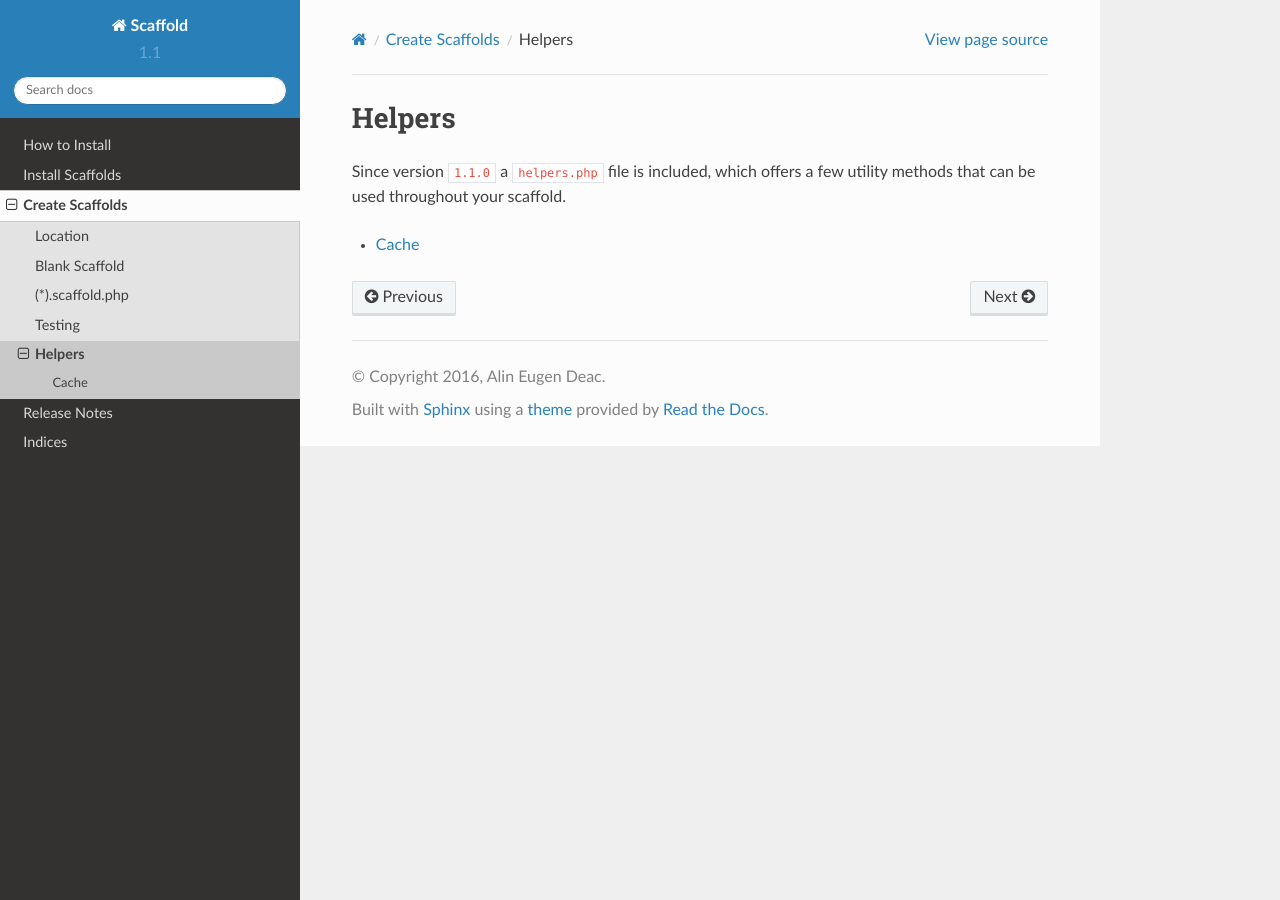
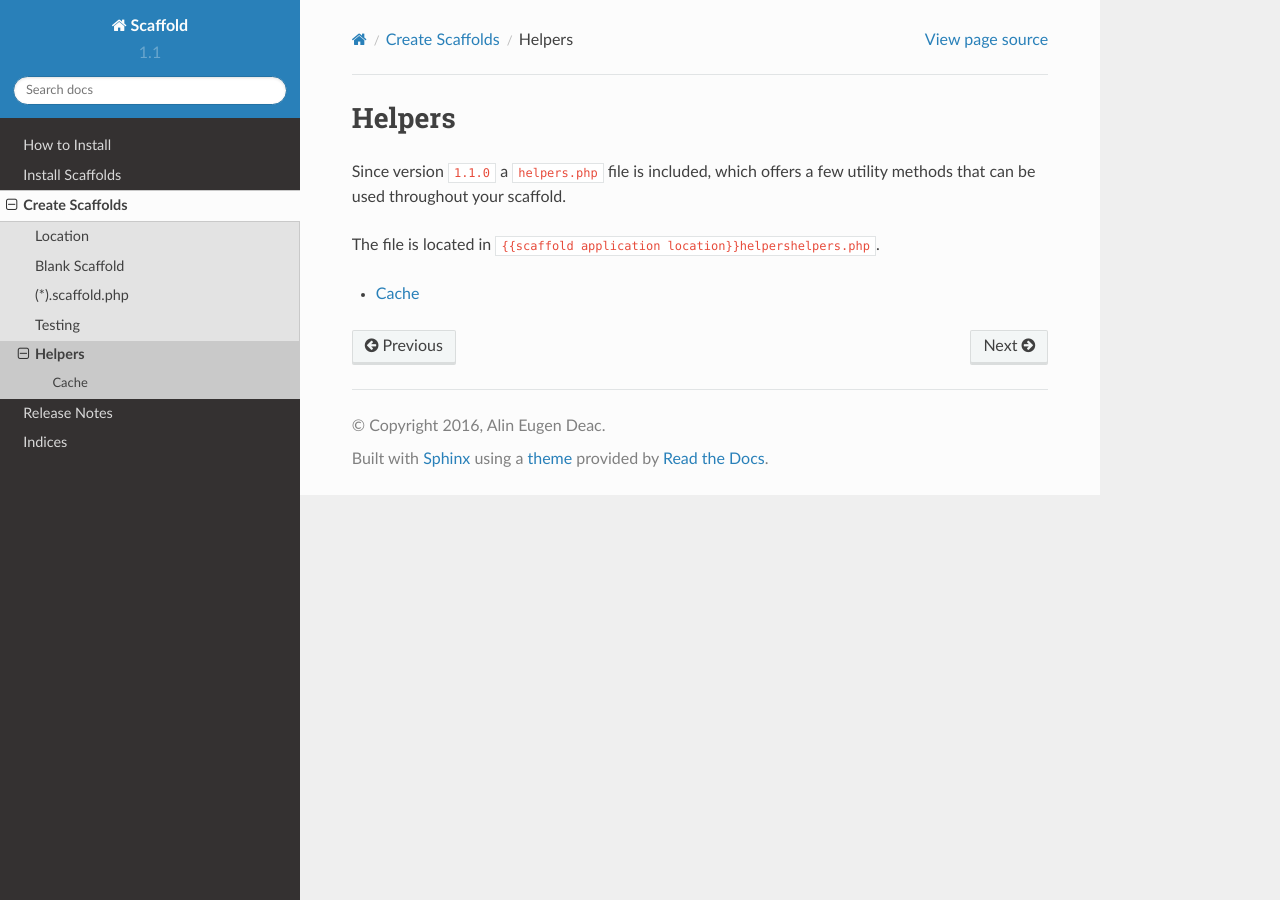
Before and after one commit to aedart/scaffold, a Sphinx documentation site: the page built from docs/source/create_scaffolds/helpers/index.rst, in a window 1280 px wide. Built offline with Sphinx 7.4.7 and the Read the Docs theme 2.0.0, drawn with Linux system fonts in a browser that asks for light colours.

Commit message:
Add location of helpers file

```diff
--- a/docs/source/create_scaffolds/helpers/index.rst
+++ b/docs/source/create_scaffolds/helpers/index.rst
@@ -7,6 +7,8 @@ Helpers
 Since version :code:`1.1.0` a :code:`helpers.php` file is included, which offers a few utility methods that can be used
 throughout your scaffold.
 
+The file is located in :code:`{{scaffold application location}}\helpers\helpers.php`.
+
 .. toctree::
     :maxdepth: 2
 
```
